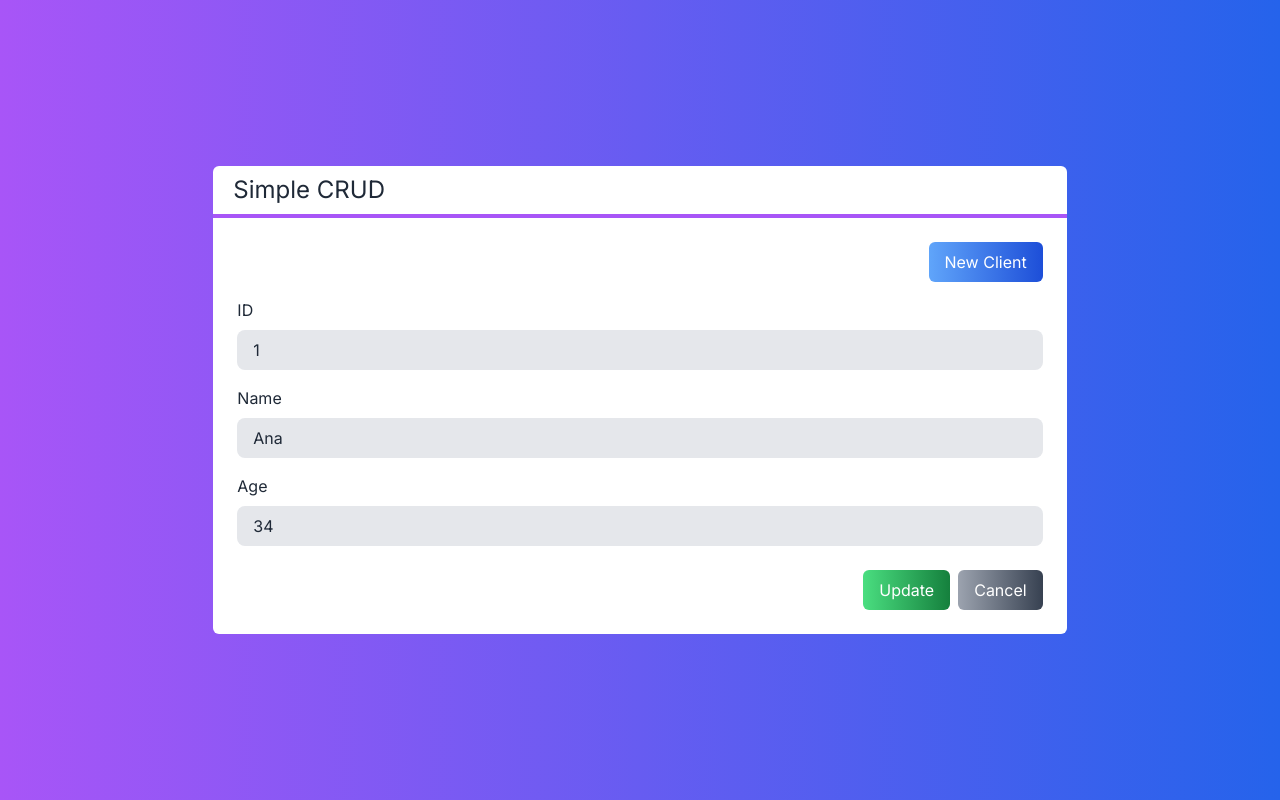
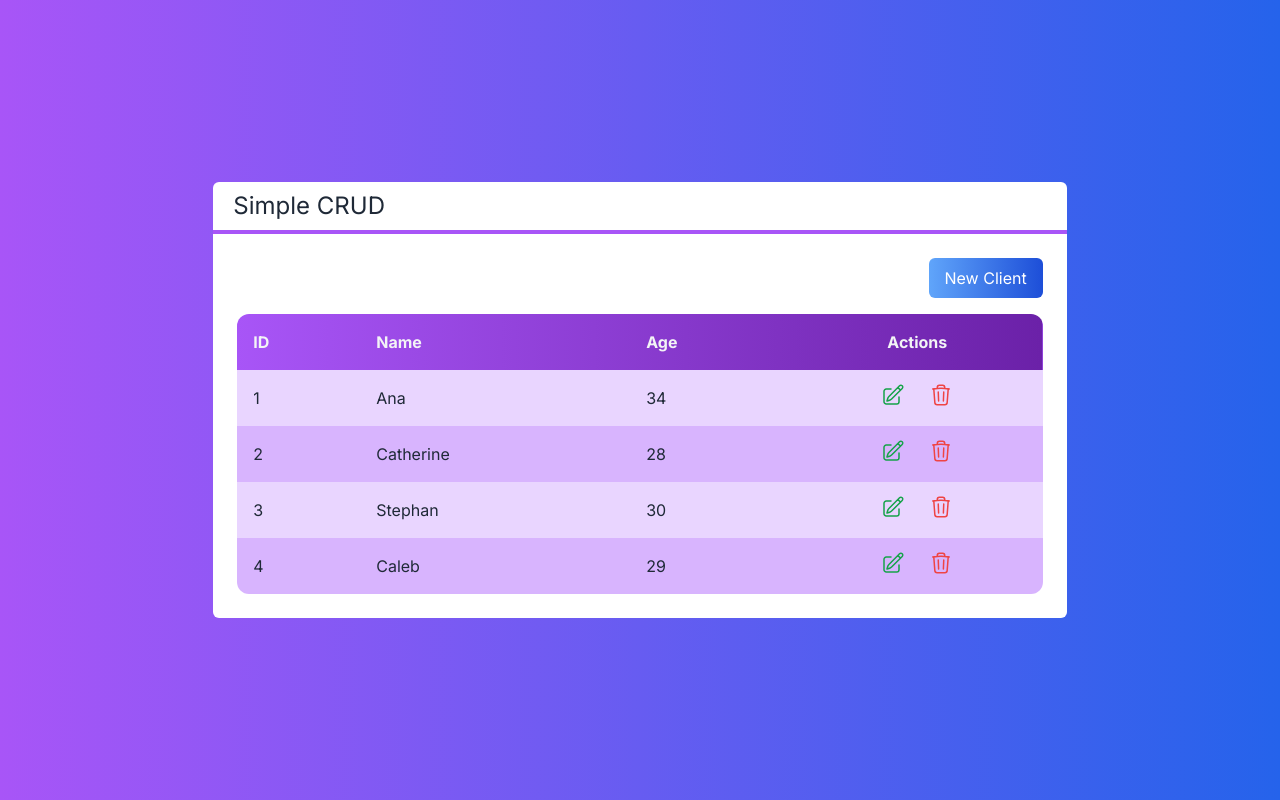
Before and after one commit to iaraflaminio/project-next-crud, a Next.js app: page / in a window 1280 px wide. Built offline with nearby package versions, Linux system fonts and the light colour scheme.

Commit message:
add altering from table to form and implementing onClick functions to do so, with new client and cancel

```diff
--- a/src/components/FormClient.tsx
+++ b/src/components/FormClient.tsx
@@ -20,10 +20,14 @@ export default function FormClient(props: FormClientProps) {
             <Entries text="Age" type="number" value={age} changedValue={setAge} />
 
             <div className="flex justify-end mt-6">
-                <ButtonClient color={'green'} className="mr-2">
+                <ButtonClient color={'green'} className="mr-2"
+                onClick={() => props.changedClient?.(new Client(name, age, id))}>
                     {id ? 'Update' : 'Create'}
                 </ButtonClient>
-                <ButtonClient color={'gray'}> Cancel </ButtonClient>
+
+                <ButtonClient color={'gray'} onClick={props.canceled}>
+                    Cancel
+                </ButtonClient>
             </div>
         </div>
     )
--- a/src/pages/index.tsx
+++ b/src/pages/index.tsx
@@ -1,9 +1,10 @@
-import ButtonClient from "@/components/ButtonClient";
-import FormClient from "@/components/FormClient";
-import Layout from "@/components/Layout";
-import TableClient from "@/components/TableClient";
-import Client from "@/core/Client";
-import { Inter } from "next/font/google";
+import ButtonClient from "@/components/ButtonClient"
+import FormClient from "@/components/FormClient"
+import Layout from "@/components/Layout"
+import TableClient from "@/components/TableClient"
+import Client from "@/core/Client"
+import { Inter } from "next/font/google"
+import { useState } from "react"
 
 const inter = Inter({ subsets: ["latin"] });
 
@@ -24,6 +25,9 @@ export default function Home() {
     console.log(`Delete: ${client.name}`)
   }
 
+
+  const [visibleTable, setVisible] = useState<'table' | 'form'>('table')
+
   return (
     <div className={`
       flex h-screen justify-center items-center
@@ -31,12 +35,24 @@ export default function Home() {
      ${inter.className}`}>
 
       <Layout Title="Simple CRUD">
-        <div className="flex justify-end">
-          <ButtonClient color={'blue'} className="mb-4">New Client</ButtonClient>
-        </div>
-        {/* <TableClient clients={clients} selectedClient={selectedClient} deletedClient={deletedClient}></TableClient> */}
-        <FormClient client={clients[0]}></FormClient>
+        {visibleTable === 'table' ? (<>
+
+          <div className="flex justify-end">
+            <ButtonClient color={'blue'} className="mb-4" onClick={() => setVisible('form')}>
+              New Client
+            </ButtonClient>
+          </div>
+
+          <TableClient clients={clients} selectedClient={selectedClient} deletedClient={deletedClient}></TableClient>
+
+
+        </>) : (
+          <FormClient client={clients[0]}
+            canceled={() => setVisible('table')}
+          />
+        )}
+
       </Layout>
     </div>
-  );
+  )
 }
```
